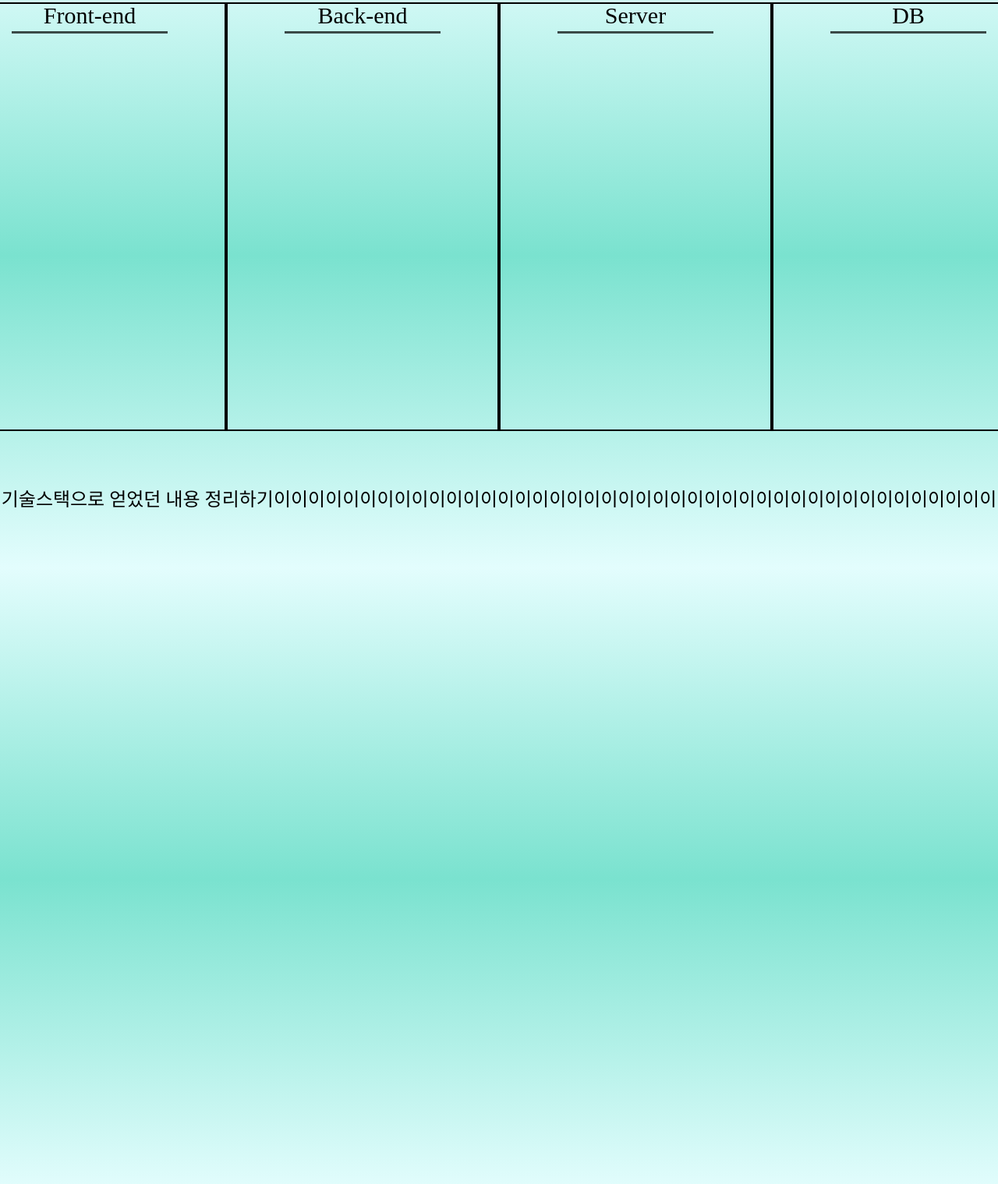
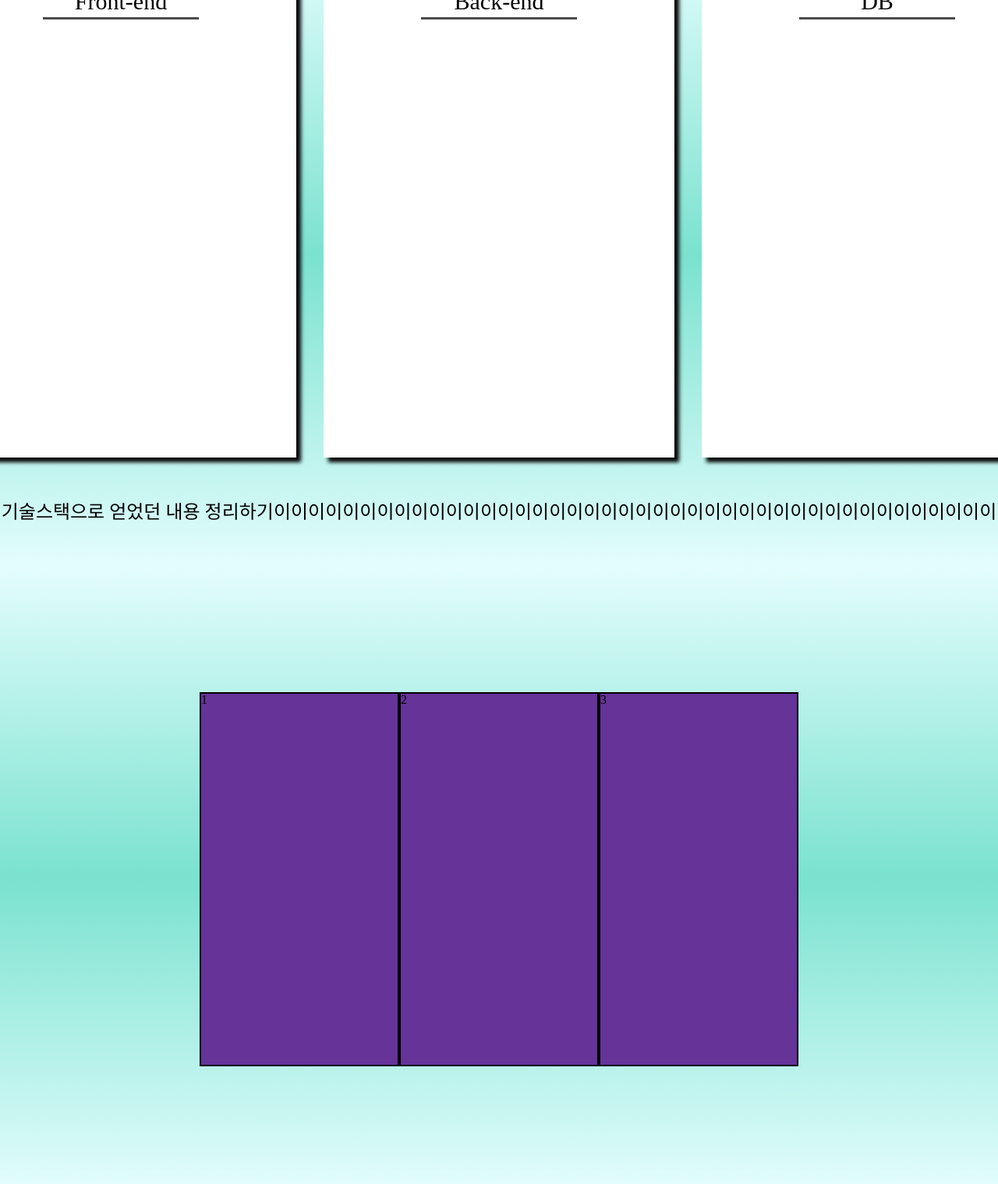
Before and after one commit to jaeduck1507/jaeduck1507.github.io, a plain HTML site: page index.html in a window 1280 px wide. Shown: the part 1672-3191 px from the top of the page at 78% size. Drawn offline with Linux system fonts and the light colour scheme.

Commit message:
project부분 초안

```diff
--- a/index.css
+++ b/index.css
@@ -113,16 +113,20 @@ header nav a:hover {
 }
 #skill-list {
   display: flex;
-  justify-content: space-between;
+  /* justify-content: space-between; */
+  gap: 35px;
 }
 .stack {
   display: flex;
   flex-direction: column;
   align-items: center;
-  height: 550px;
-  width: 350px;
-  border: 2px solid;
+  gap: 10px;
+  height: 600px;
+  width: 450px;
+  background-color: white;
+  /* border: 2px solid; */
   box-sizing: border-box;
+  box-shadow: 6px 6px 5px black;
 }
 .stack h2 {
   width: 200px;
@@ -132,6 +136,22 @@ header nav a:hover {
   padding-bottom: 5px;
 }
 
+#my-project {
+  flex-direction: row;
+  align-items: center;
+}
+.pj {
+  display: flex;
+  align-items: center;
+  background-color: rebeccapurple;
+}
+.pbox {
+  width: 20vw;
+  height: 60vh;
+  box-sizing: border-box;
+  border: 2px solid;
+}
+
 aside {
   position: fixed;
   bottom: 10px;
--- a/index.html
+++ b/index.html
@@ -13,7 +13,7 @@
       <nav>
         <a href="#profile" class="container" id="aboutme">About Me</a>
         <a href="#myskill" class="container" id="skill">Skill</a>
-        <a href="#my" class="container" id="project">Project</a>
+        <a href="#my-project" class="container" id="project">Project</a>
       </nav>
     </header>
     <section class="content" id="open-page">
@@ -70,9 +70,7 @@
         <article class="stack" id="Back">
           <h2>Back-end</h2>
         </article>
-        <article class="stack" id="Server">
-          <h2>Server</h2>
-        </article>
+
         <article class="stack" id="DB">
           <h2>DB</h2>
         </article>
@@ -83,9 +81,15 @@
       </p>
     </section>
 
-    <section class="content" id="my"></section>
+    <section class="content" id="my-project">
+      <div class="pj">
+        <div class="preview pbox">1</div>
+        <div class="project-content pbox">2</div>
+        <div class="project-nav pbox">3</div>
+      </div>
+    </section>
 
-    <aside><a href="">깃허브아이콘 넣기</a></aside>
+    <aside><a href="#">깃허브아이콘 넣기</a></aside>
 
     <footer></footer>
   </body>
```
Also changed, not shown: HTML5_logo_and_wordmark.svg.png (added), css.png (added), css_img.svg.svg (added).
